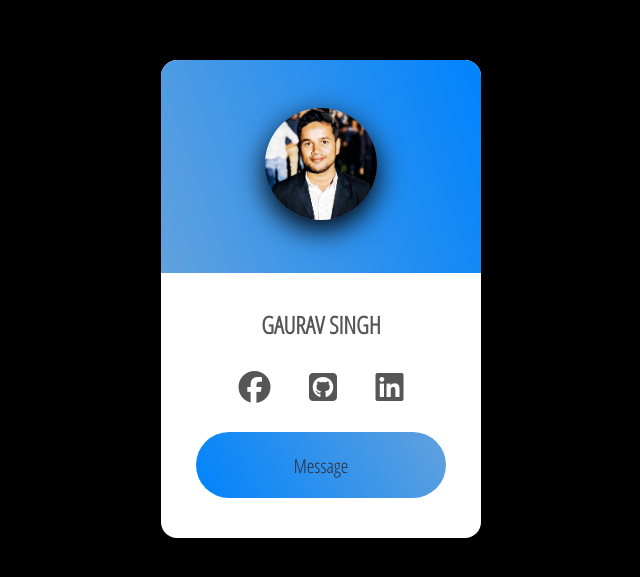
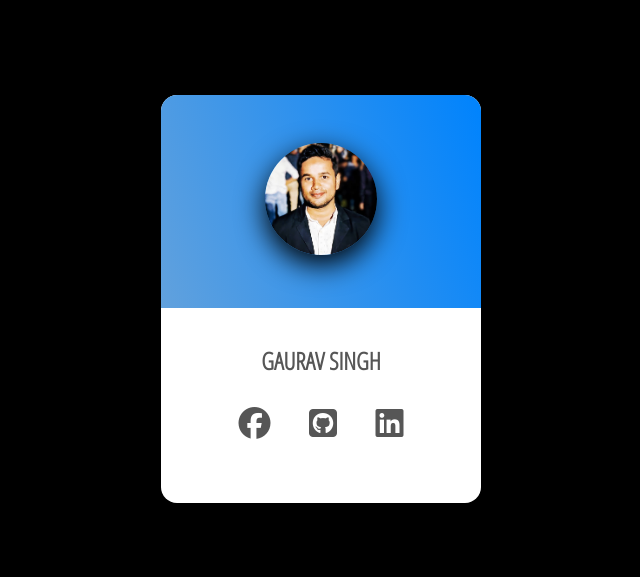
Before and after one commit to gru786/2020sp93057, a plain HTML site: page index.html in a window 1280 px wide. Shown: the part 101-678 px from the top of the page, without its empty margins (319-959 px from the left). Drawn offline with Linux system fonts and the light colour scheme.

Commit message:
Update index.html

```diff
--- a/index.html
+++ b/index.html
@@ -48,9 +48,7 @@
 
 
 
-			<a class="effect effect-4" href="shahgaurav786@gmail.com">
-				Message
-			</a>
+
 		</div>
 	</div>
 
```
